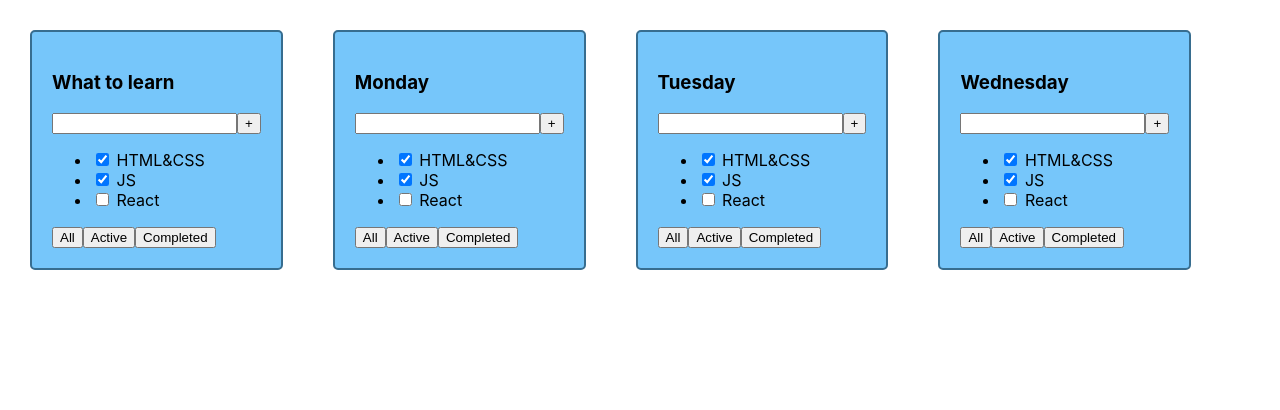
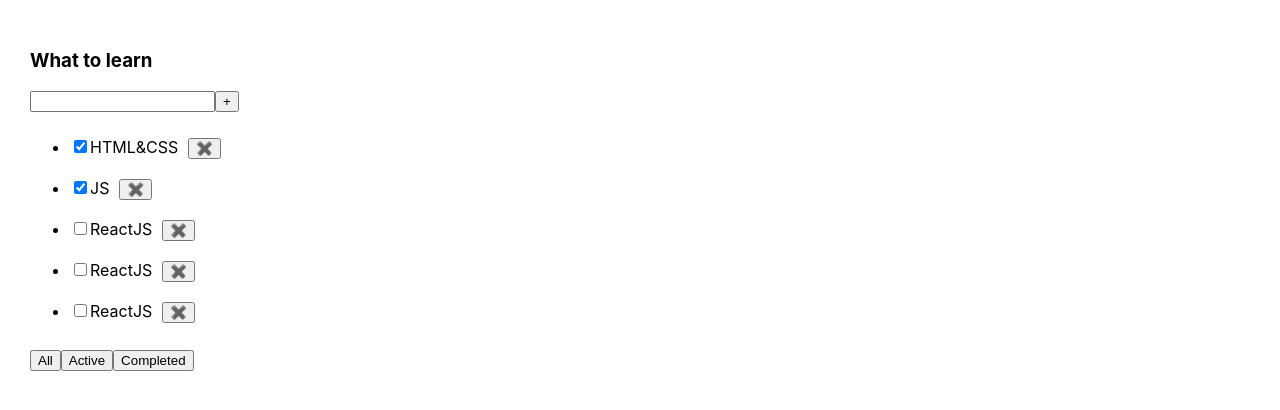
Before and after one commit to Halina2610/1-todolist, a React (Create React App) app: page / in a window 1280 px wide. Shown: the top 410 px of the page. Built offline with nearby package versions, Linux system fonts and the light colour scheme.

Commit message:
lesson 2 button+, All, Active ... map and filter

```diff
--- a/src/App.tsx
+++ b/src/App.tsx
@@ -1,14 +1,39 @@
-import React from 'react';
+import React, {useState} from 'react';
 import './App.css';
-import {TodoList} from "./layout/TodoList";
+import {sortedType, Todolist} from './layout/TodoList';
 
-const App = () => {
+function App() {
+
+    const [tasks, setTasks] = useState([
+        {id: 1, title: 'HTML&CSS', isDone: true}, //создаем хук, который следит за текущим состоянием массива
+        {id: 2, title: 'JS', isDone: true}, //где таск - начльное, сеттаск - текущее. Текущее состояние вызываем функции ремувтаск
+        {id: 3, title: 'ReactJS', isDone: false},//
+        {id: 4, title: 'ReactJS', isDone: false},
+        {id: 5, title: 'ReactJS', isDone: false}
+    ])
+
+
+    const removeTask = (id: number) => {
+        const filterTasks = tasks.filter(t => t.id !== id);
+        //в функции ремувтаск обявлена еще одна функция: отфильтровать массив таксков и удалить из него равно выбранной id при клике. Является колбекфункцией
+        setTasks(filterTasks) //используется для обновления состояния tasks при удалении задачи.
+    }
+    //бъявляем юстейт
+
+    const [currentSort, setCurrentSort] = useState<sortedType>('All');
+    const setSort = (value: sortedType) => {
+        setCurrentSort(value);
+    };
     return (
         <div className="App">
-            <TodoList title={"What to learn"}/>
-            <TodoList title={"Monday"}/>
-            <TodoList title={"Tuesday"}/>
-            <TodoList title={"Wednesday"}/>
+            <Todolist
+                title="What to learn"
+                tasks={tasks}
+                removeTask={removeTask}
+                setTasks={setTasks}
+                setSort={setSort}
+                currentSort={currentSort}/>
+
         </div>
     );
 }
--- a/src/components/Button.tsx
+++ /dev/null
@@ -1,7 +0,0 @@
-import React from 'react';
-type ButtonPropsType = {
-    text: string
-}
-export const Button = (props: ButtonPropsType) => {
-    return <button >{props.text}</button>
-};
--- a/src/layout/TodoList.tsx
+++ b/src/layout/TodoList.tsx
@@ -1,35 +1,88 @@
-import React from 'react';
-import {Button} from "../components/Button";
+import React, { useState } from 'react';
 
-type TodoListPropsType = {
-    title: string
-    tasks?: TaskType[] // или запись Array<TaskType> // обе записи корректны
+type TaskType = {
+    id: number;
+    title: string;
+    isDone: boolean;
+};
 
+export type sortedType = 'All' | 'Active' | 'Completed';
+
+type PropsType = {
+    title: string;
+    tasks: Array<TaskType>;
+    removeTask: (taskId: number) => void;
+    setTasks: (tasks: Array<TaskType>) => void; // Добавляем функцию setTasks, обновляет список задач - пропсы для передачи значений в App, new task
+    setSort: (value: sortedType) => void;
+    currentSort: sortedType; // Добавить проп currentSort
+};
+
+export function Todolist(props: PropsType) {
+    const [newTaskTitle, setNewTaskTitle] = useState(''); // определить функцию для добавления нового таска, хук имеет начальное значение пустая строка
+    // деструктуризация массива, чтобы присвоить первый элемент (текущее значение состояния) переменной newTaskTitle
+    // и второй элемент (функцию для обновления состояния) переменной setNewTaskTitle
+
+    const addTask = () => {
+        // обработчик события для добавления новой задачи в список задач
+        if (newTaskTitle.trim() !== '') {
+            // проверяем, что то, что вводим, не пустая строка и не пробел
+            const newTask = {
+                id: props.tasks.length + 1, // добавляем уникальный id
+                title: newTaskTitle,
+                isDone: false,
+            };
+
+            setNewTaskTitle('');
+            props.setTasks([...props.tasks, newTask]);
+        }
+    };
+
+    // обработчик события
+    const handleSort = (value: sortedType) => {
+        props.setSort(value); // Вызов функции setSort из пропсов
+    };
+
+    let sortedTasks = props.tasks; // задачи по умолчанию без сортировки
+    if (props.currentSort === 'Active') {
+        sortedTasks = props.tasks.filter((task) => !task.isDone);
+    } else if (props.currentSort === 'Completed') {
+        sortedTasks = props.tasks.filter((task) => task.isDone);
     }
 
-type TaskType = {
-    id: number
-    title: string
-    isDone: boolean
-}
-export const TodoList = (props: TodoListPropsType) => {
+
     return (
-            <div className="Todolist">
+        <div>
             <h3>{props.title}</h3>
             <div>
-                    <input/>
-                    <Button text={"+"}/>
+                <input
+                    type="text"
+                    value={newTaskTitle} // передаем новое название таски
+                    onChange={(t) => setNewTaskTitle(t.target.value)}
+                />
+                <button onClick={addTask}>+</button>
             </div>
             <ul>
-                    <li><input type="checkbox" checked={true}/> <span>HTML&CSS</span></li>
-                    <li><input type="checkbox" checked={true}/> <span>JS</span></li>
-                    <li><input type="checkbox" checked={false}/> <span>React</span></li>
+                {sortedTasks.map((t, index) => {
+                    return (
+                        <li key={t.id}>
+                            <input type="checkbox" checked={t.isDone} />
+                            <span>{t.title}</span>
+                            <button
+                                style={{ margin: 10 }}
+                                onClick={() => props.removeTask(t.id)}
+                            >
+                                ✖️
+                            </button>
+                            {/* запускаем колбек */}
+                        </li>
+                    );
+                })}
             </ul>
             <div>
-                    <Button text={"All"}/>
-                    <Button text={"Active"}/>
-                    <Button text={"Completed"}/>
+                <button onClick={() => handleSort('All')}>All</button>
+                <button onClick={() => handleSort('Active')}>Active</button>
+                <button onClick={() => handleSort('Completed')}>Completed</button>
             </div>
         </div>
     );
-};
+}
```
Lines whose indentation alone changed are shown as unchanged.
